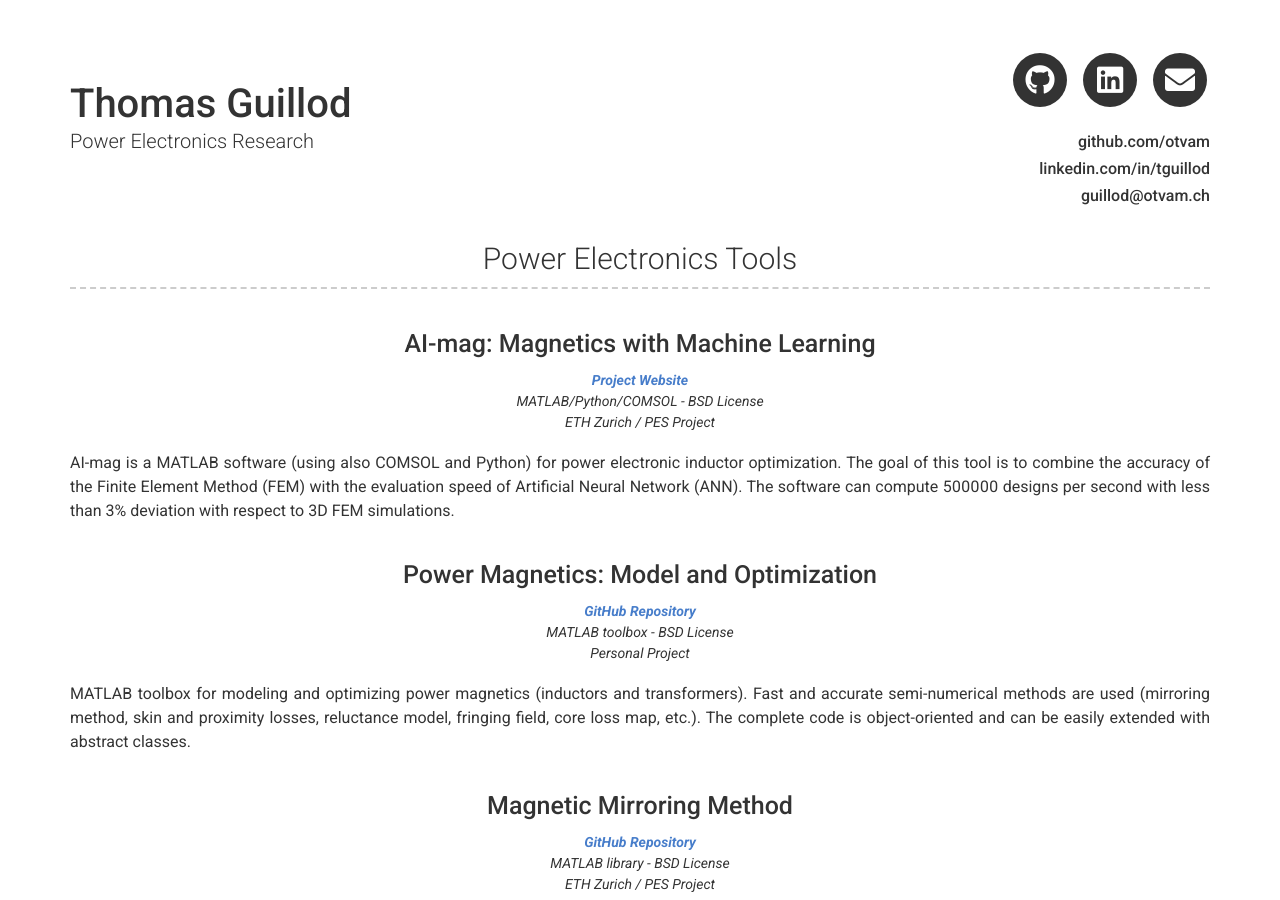
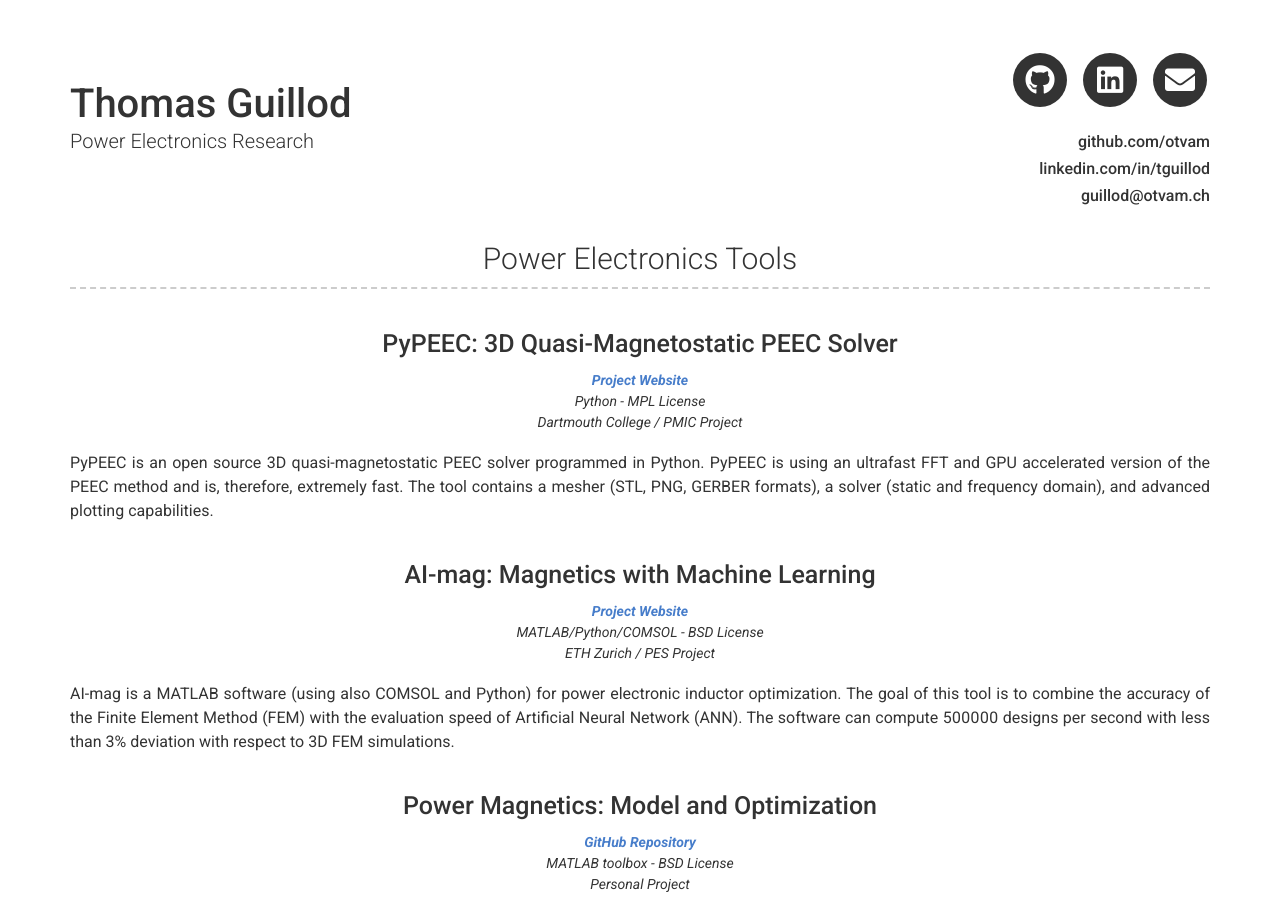
Before and after one commit to otvam/otvam.github.io, a Jekyll site: the page built from power.md, in a window 1280 px wide and 900 px high. Built offline with Jekyll 4.4.1, drawn with Linux system fonts in a browser that asks for light colours; nearby versions of some CDN libraries.

Commit message:
add pypeec

```diff
--- a/_layouts/index.html
+++ b/_layouts/index.html
@@ -37,6 +37,7 @@ layout: default
                     <ul>
                         <li><a href="https://github.com/otvam">Personal GitHub</a></li>
                         <li><a href="https://github.com/ethz-pes">ETH Zurich PES GitHub</a></li>
+                        <li><a href="https://pypeec.otvam.ch">PyPEEC: 3D Quasi-Magnetostatic PEEC Solver</a></li>
                         <li><a href="https://ai-mag.github.io">AI-mag: Magnetics with Machine Learning</a></li>
                         <li><a href="https://mag-net.princeton.edu">MagNet: Core Loss Meas. Database</a></li
                     </ul>
--- a/_layouts/power.html
+++ b/_layouts/power.html
@@ -5,6 +5,21 @@ layout: default
 <!--Power Electronics Tools-->
 <div class="container projects-container">
     <h3>Power Electronics Tools</h3>
+    <!--pypeec-->
+    <div class="row clearfix layout layout-top-middle">
+        <div class="col-xs-12 col-print-12 details">
+            <h4>PyPEEC: 3D Quasi-Magnetostatic PEEC Solver</h4>
+        </div>
+        <div class="col-xs-12 col-print-12">
+            <p class="quote">
+                <strong><a href="https://pypeec.otvam.ch">Project Website</a></strong><br>
+                Python - MPL License<br>
+                Dartmouth College / PMIC Project
+            </p>
+            <p>PyPEEC is an open source 3D quasi-magnetostatic PEEC solver programmed in Python. PyPEEC is using an ultrafast FFT and GPU accelerated version of the PEEC method and is, therefore, extremely fast. The tool contains a mesher (STL, PNG, GERBER formats), a solver (static and frequency domain), and advanced plotting capabilities.</p>
+        </div>
+    </div>
+
     <!--ai-mag-->
     <div class="row clearfix layout layout-top-middle">
         <div class="col-xs-12 col-print-12 details">
```
Also changed, not shown: data/cv_guillod.html (+7 -0 lines), pandoc/resume.md (+8 -0 lines), 1 other file.
